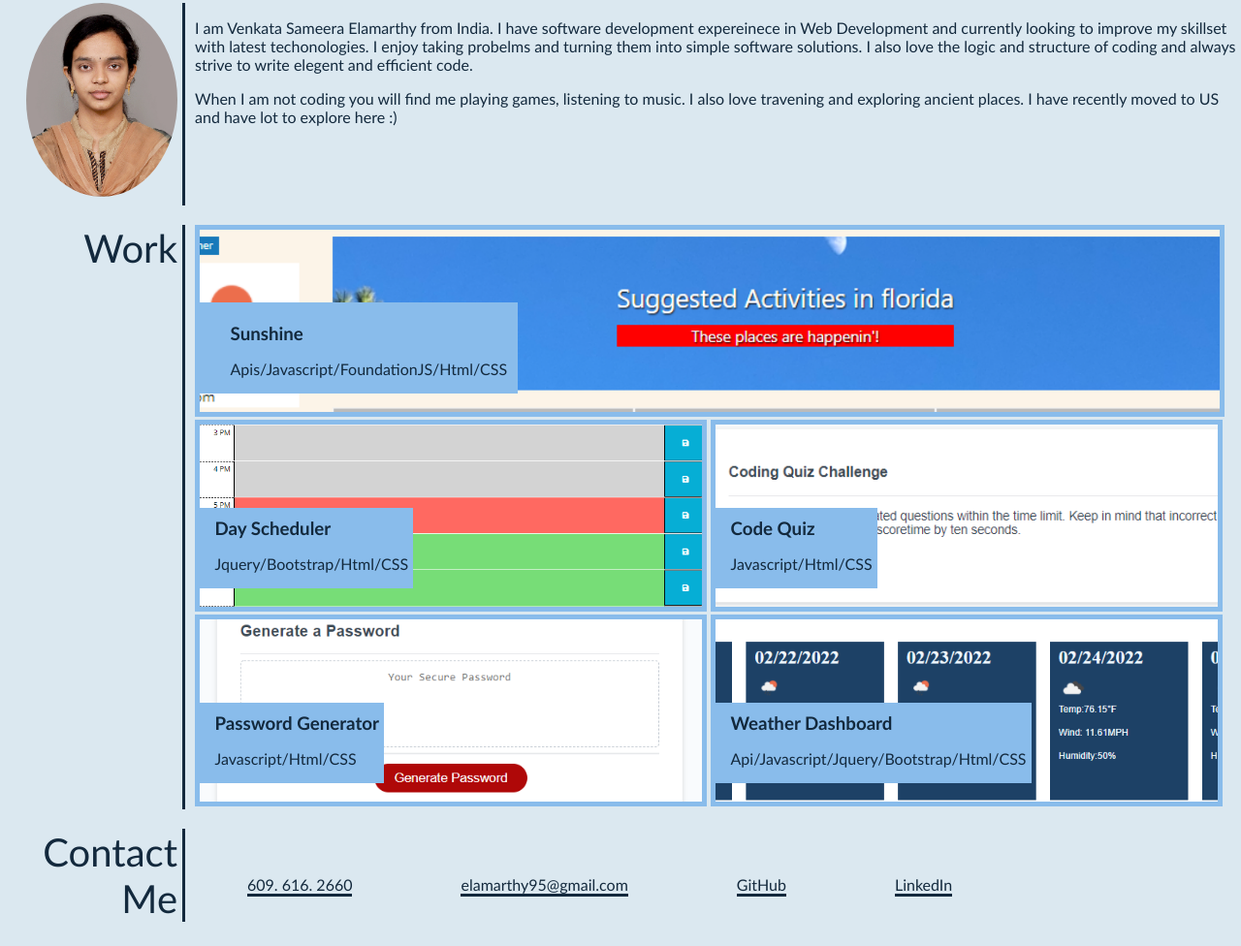
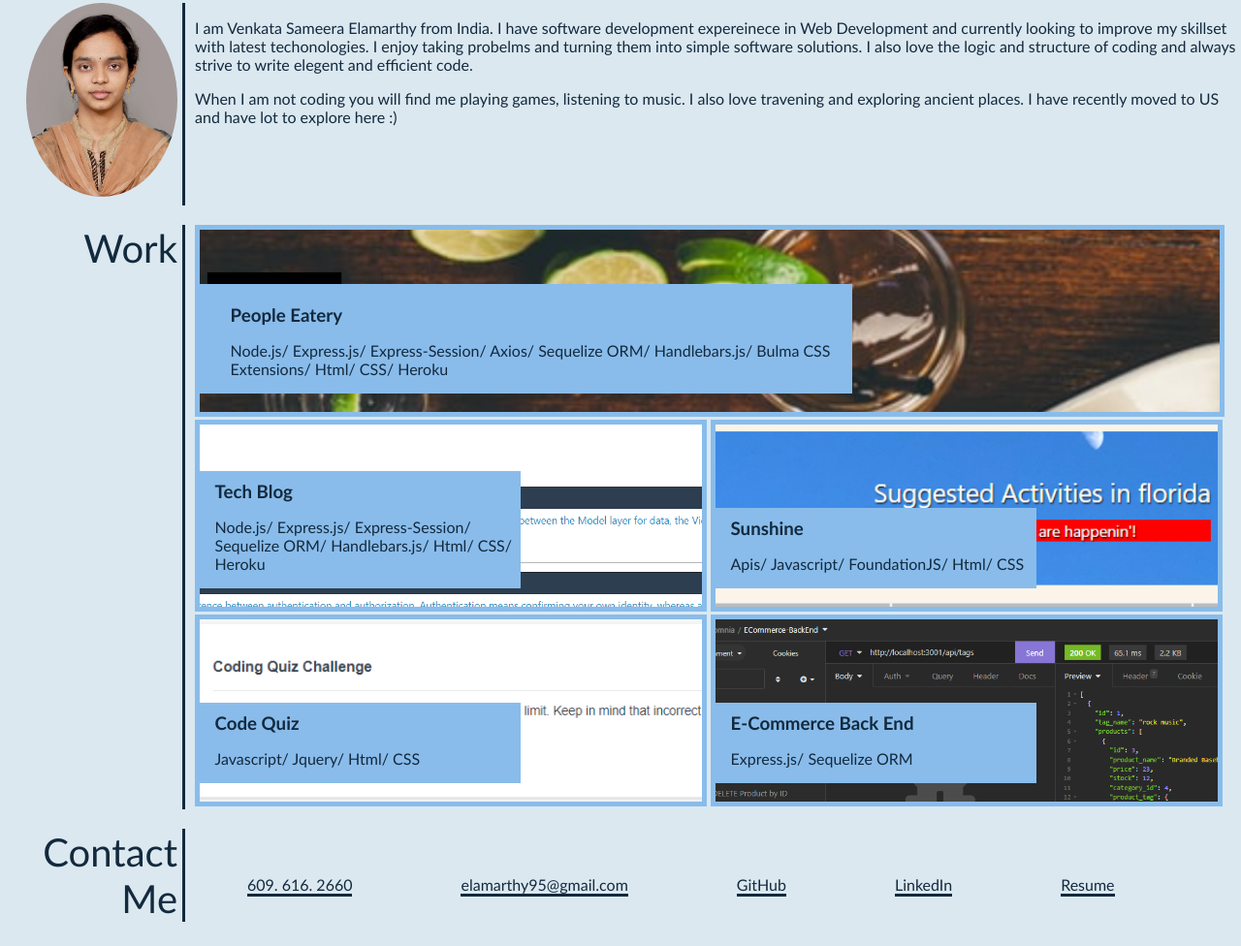
Before and after one commit to evs95/Portfolio, a plain HTML site: page index.html in a window 1280 px wide. Shown: the part 247-1223 px from the top of the page at 97% size. Drawn offline with Linux system fonts and the light colour scheme.

Commit message:
Updated Protfolio

```diff
--- a/Assets/css/style.css
+++ b/Assets/css/style.css
@@ -110,8 +110,13 @@ aside{
     padding-right: 5px;
 }
 
+#aboutme-word{
+    display: none;
+}
+
 article{
     flex: 80%;
+    height: fit-content;
     padding-left: 10px;
     flex-wrap: wrap;
 }
@@ -137,34 +142,34 @@ section{
 }
 
 .img1{
-    background-image: url("../images/Sunshine.PNG");
+    background-image: url("../images/Project1.PNG");
     background-size: cover;
     background-position: center;
     width: 87.5%;
 }
 .img2{
-    background-image: url("../images/DayPlanner.PNG");
+    background-image: url("../images/Project2.PNG");
     background-size: cover;
     background-position: center;
 }
 .img3{
-    background-image: url("../images/CodeQuiz.PNG");
+    background-image: url("../images/Project3.PNG");
     background-size: cover;
     background-position: center;
 }
 .img4{
-    background-image: url("../images/PasswordGenerator.PNG");
+    background-image: url("../images/Project4.PNG");
     background-size: cover;
     background-position: center;
 }
 .img5{
-    background-image: url("../images/WeatherDashboard.PNG");
+    background-image: url("../images/Project5.PNG");
     background-size: cover;
     background-position: center;
 }
 
 .card-title{
-    width: fit-content;
+    width: 60%;
     position: absolute;
     bottom: 10%;
     left: 0%;
@@ -195,6 +200,7 @@ section{
     .card{
         display: inline-block;
         width: 85%;
+        height: 200px;
     }
 
     .box-name img{
@@ -209,4 +215,12 @@ section{
         font-size: 20px;
         padding-top: 2%;
     }
+
+    #aboutme-photo{
+        display: none;
+    }
+
+    #aboutme-word{
+        display: block;
+    }
 }
--- a/index.html
+++ b/index.html
@@ -16,6 +16,7 @@
                 <li><a href="#aboutme">About Me</a></li>
                 <li><a href="#work">Work</a></li>
                 <li><a href="#contactme">Contact Me</a></li>
+                <li><a href="Assets/docs/Resume.pdf" target="_blank">Resume</a></li>
               </ul>
         </nav>
     </header>
@@ -25,9 +26,10 @@
                 <h2>Web Developer!</h2></div>
         </section>
         <section id="aboutme">
-            <aside>
+            <aside id="aboutme-photo">
                 <img src="Assets/images/Avatar.png" alt="Avatar"/>
             </aside>
+            <aside id="aboutme-word">About Me</aside>
             <article>
                 <p>I am Venkata Sameera Elamarthy from India. I have software development expereinece in Web Development and currently looking to improve my skillset with latest techonologies.
                     I enjoy taking probelms and turning them into simple software solutions. I also love the logic and structure of coding and always strive to write elegent and efficient code.
@@ -38,34 +40,34 @@
         <section id="work">
             <aside>Work</aside>
             <article>
-                <a href="https://github.com/evs95/ActivitySuggester" target="_blank" class="card img1" id="project1">
+                <a href="https://github.com/evs95/people_eatery" target="_blank" class="card img1" id="project1">
+                    <div class="card-title">
+                        <h3>People Eatery</h3>
+                        <p>Node.js/ Express.js/ Express-Session/ Axios/ Sequelize ORM/ Handlebars.js/ Bulma CSS Extensions/ Html/ CSS/ Heroku </p>
+                    </div>
+                </a>
+                <a href="https://github.com/evs95/TechBlog" target="_blank"  class="card img2" id="project2">
+                    <div class="card-title">
+                        <h3>Tech Blog</h3>
+                        <p>Node.js/ Express.js/ Express-Session/ Sequelize ORM/ Handlebars.js/ Html/ CSS/ Heroku</p>
+                    </div>
+                </a>
+                <a href="https://github.com/evs95/ActivitySuggester" target="_blank"  class="card img3" id="project3">
                     <div class="card-title">
                         <h3>Sunshine</h3>
-                        <p>Apis/Javascript/FoundationJS/Html/CSS</p>
+                        <p>Apis/ Javascript/ FoundationJS/ Html/ CSS</p>
                     </div>
                 </a>
-                <a href="https://github.com/evs95/WorkDayScheduler" target="_blank"  class="card img2" id="project2">
+                <a href="https://github.com/evs95/CodeQuiz" target="_blank"  class="card img4" id="project4">
                     <div class="card-title">
-                        <h3>Day Scheduler</h3>
-                        <p>Jquery/Bootstrap/Html/CSS</p>
+                        <h3>Code Quiz</h3>
+                        <p>Javascript/ Jquery/ Html/ CSS</p>
                     </div>
                 </a>
-                <a href="https://github.com/evs95/CodeQuiz" target="_blank"  class="card img3" id="project3">
+                <a href="https://github.com/evs95/ECommerceApi" target="_blank"  class="card img5" id="project5">
                     <div class="card-title">
-                        <h3>Code Quiz</h3>
-                        <p>Javascript/Html/CSS</p>
-                    </div>
-                </a>
-                <a href="https://github.com/evs95/PasswordGenerator" target="_blank"  class="card img4" id="project4">
-                    <div class="card-title">
-                        <h3>Password Generator</h3>
-                        <p>Javascript/Html/CSS</p>
-                    </div>
-                </a>
-                <a href="https://github.com/evs95/WeatherDashboard" target="_blank"  class="card img5" id="project5">
-                    <div class="card-title">
-                        <h3>Weather Dashboard</h3>
-                        <p>Api/Javascript/Jquery/Bootstrap/Html/CSS</p>
+                        <h3>E-Commerce Back End</h3>
+                        <p>Express.js/ Sequelize ORM</p>
                     </div>
                 </a>
             </article>
@@ -78,6 +80,7 @@
                     <li><a href="#">elamarthy95@gmail.com</a></li>
                     <li><a href="https://github.com/evs95" target="_blank">GitHub</a></li>
                     <li><a href="https://www.linkedin.com/in/venkata-sameera-elamarthy" target="_blank">LinkedIn</a></li>
+                    <li><a href="Assets/docs/Resume.pdf" target="_blank">Resume</a></li>
                   </ul>
             </article>
         </section>
```
Also changed, not shown: Assets/images/Avatar1.png (deleted), Assets/images/DayPlanner.PNG (deleted), Assets/images/PasswordGenerator.PNG (deleted), Assets/images/Project1.PNG (added), Assets/images/Project2.PNG (added), Assets/images/Project3.PNG (renamed from Assets/images/Sunshine.PNG), Assets/images/Project4.PNG (renamed from Assets/images/CodeQuiz.PNG), Assets/images/Project5.PNG (added), Assets/images/WeatherDashboard.PNG (deleted), 1 other file.
